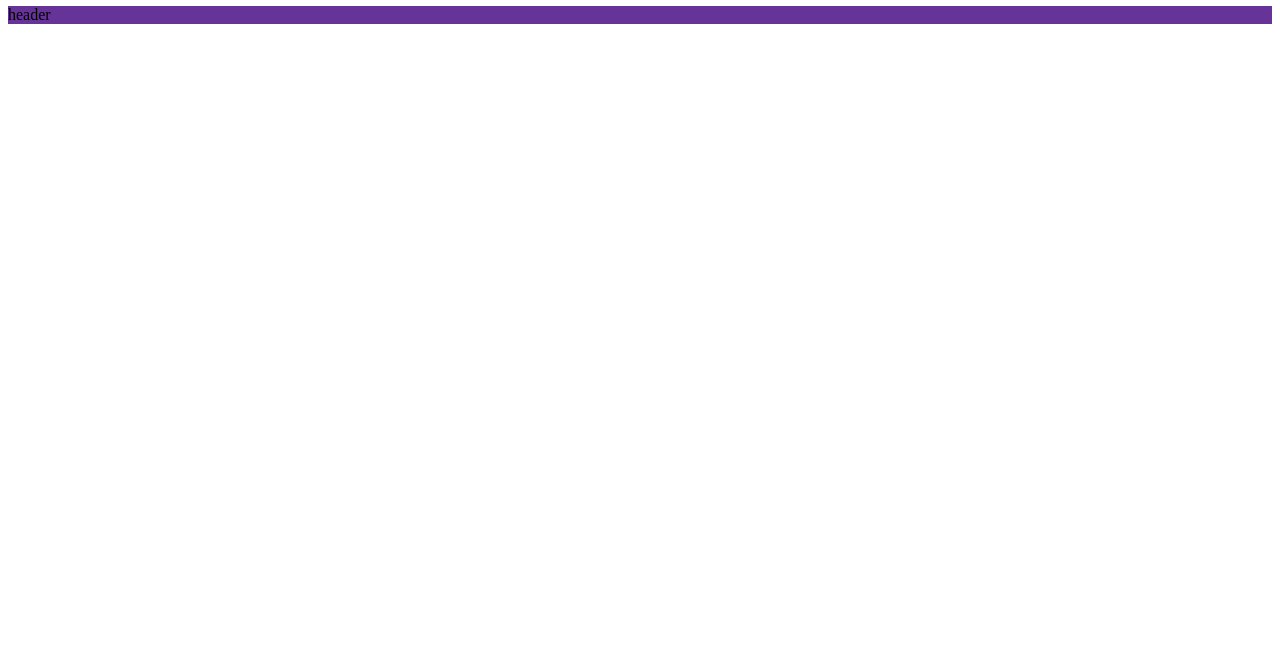
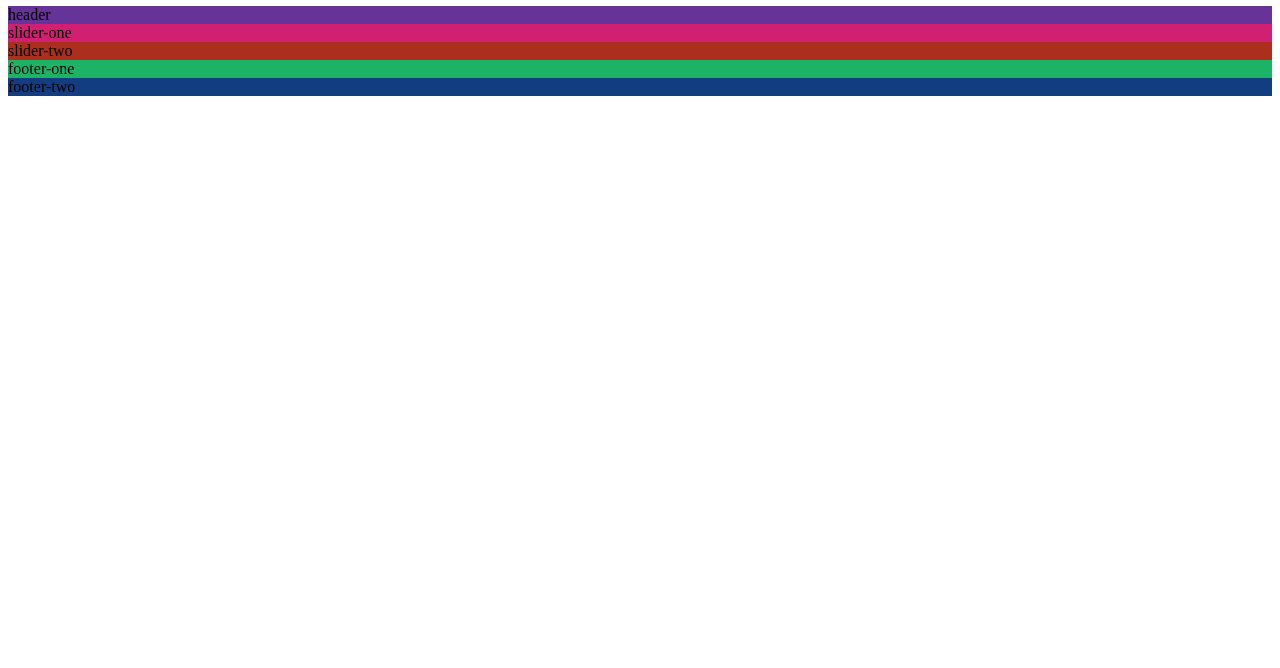
Before and after one commit to mrpouria/git-project-one, a plain HTML site: page index.html in a window 1280 px wide. Shown: the part 132-800 px from the top of the page. Drawn offline with Linux system fonts and the light colour scheme.

Commit message:
footer created

```diff
--- a/index.html
+++ b/index.html
@@ -14,9 +14,13 @@
     <h1>MODIFY</h1>
     <header>header</header>
     <div class="slider">
-        <div class="slider-one"></div>
-        <div class="slider-two"></div>
+        <div class="slider-one">slider-one</div>
+        <div class="slider-two">slider-two</div>
     </div>
+    <footer>
+        <div class="footer-one">footer-one</div>
+        <div class="footer-two">footer-two</div>
+    </footer>
 </body>
 
 </html>
--- a/main.css
+++ b/main.css
@@ -13,3 +13,11 @@
     .slider-one {
         background: rgb(209, 32, 115);
     }
+
+    footer .footer-one {
+        background: rgb(28, 179, 103);
+    }
+
+    footer .footer-two {
+        background: rgb(18, 62, 129);
+    }
```
Lines whose indentation alone changed are shown as unchanged.
